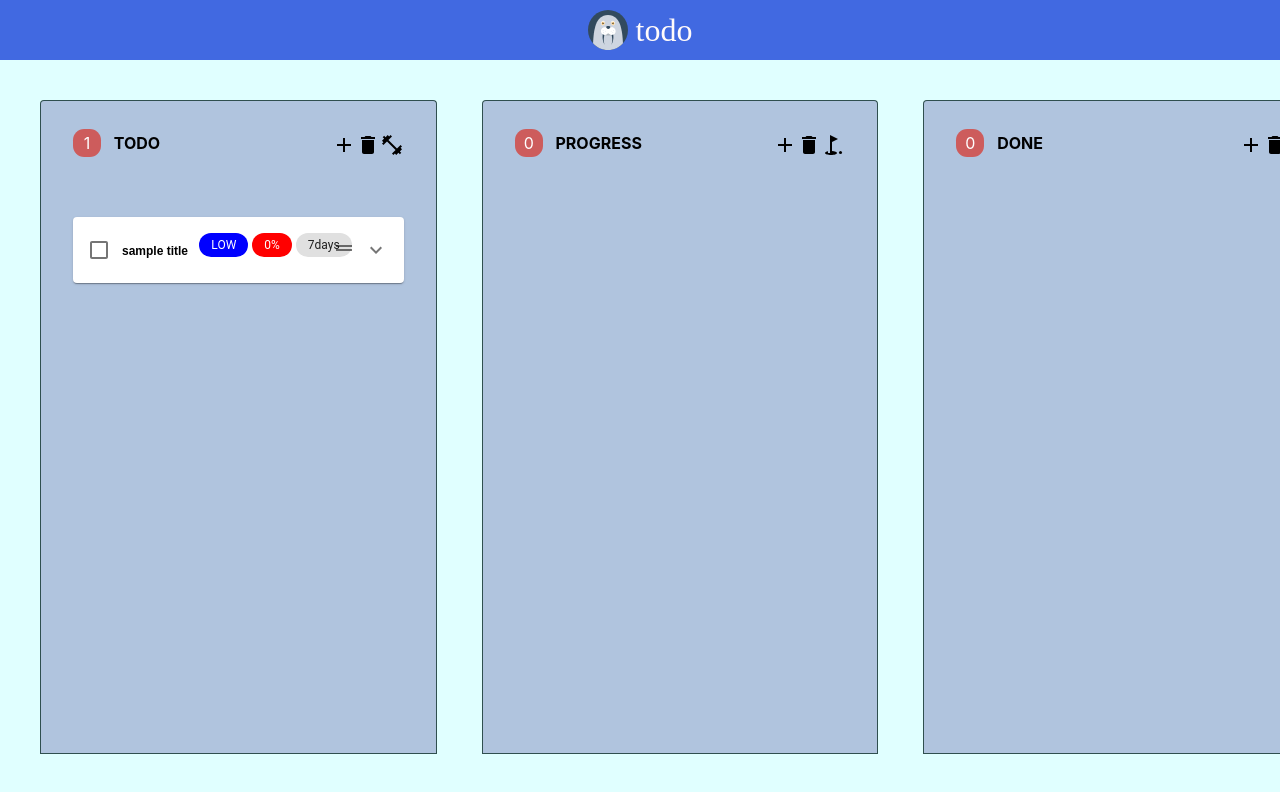
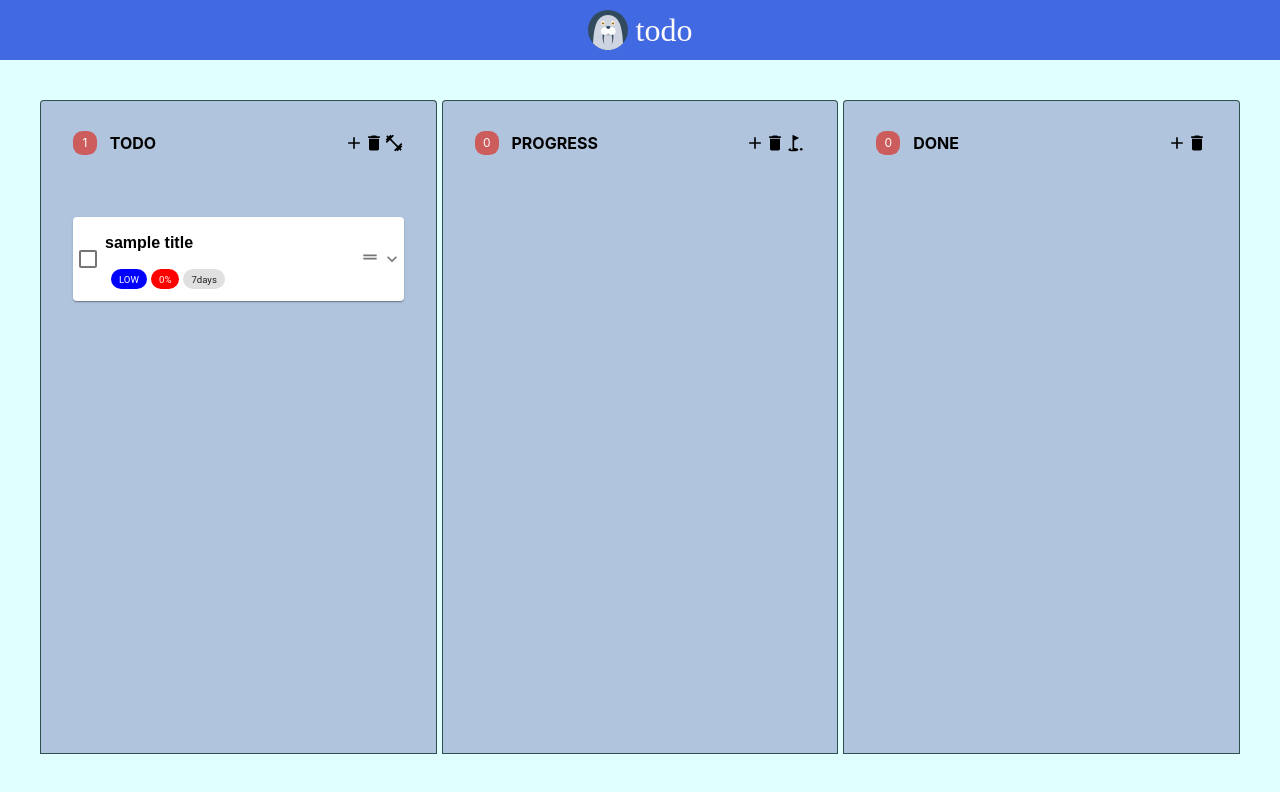
Before and after one commit to zodiac-G12/tod-o, a React (Create React App) app: page / in a window 1280 px wide. Shown: the top 792 px of the page. Built offline with nearby package versions, Linux system fonts and the light colour scheme; a web font is replaced by a local one.

Commit message:
autoPush

```diff
--- a/src/components/atoms/Container.tsx
+++ b/src/components/atoms/Container.tsx
@@ -3,7 +3,7 @@ import styled from '@emotion/styled';
 const Container = styled.div`
     background: lightcyan;
     width: ${()=>{
-        if (window.innerHeight < window.innerWidth) return "100vw";
+        if (window.innerHeight < window.innerWidth) return "auto";
         return "calc(150 * var(--vh))";
     }};
     height: calc(82.5 * var(--vh));
--- a/src/components/atoms/DragHandle.tsx
+++ b/src/components/atoms/DragHandle.tsx
@@ -1,13 +1,15 @@
 import React from 'react';
 
-import {SortableHandle} from 'react-sortable-hoc';
+import { SortableHandle } from 'react-sortable-hoc';
 
 import DragHandleIcon from '@material-ui/icons/DragHandle';
 import ListItemIcon from '@material-ui/core/ListItemIcon';
 
 const DragHandle = SortableHandle(() => (
-    <ListItemIcon>
-        <DragHandleIcon />
+    <ListItemIcon style={{padding:"0", minWidth: "calc(2.5 * var(--vh))", marginRight: "calc(1 * var(--vh))"}}>
+        <DragHandleIcon
+            style={{fontSize: "calc(2.5 * var(--vh))", padding:"0"}}
+        />
     </ListItemIcon>
 ));
 
--- a/src/components/atoms/MatrixCrownContainer.tsx
+++ b/src/components/atoms/MatrixCrownContainer.tsx
@@ -8,9 +8,8 @@ const MatrixCrownContainer = styled.div`
     padding: calc(4 * var(--vh)) calc(4 * var(--vh)) 0 calc(4 * var(--vh));
     width: ${()=>{
         if (window.innerHeight < window.innerWidth) return "calc((90vw - 20 * var(--vh)) / 3)";
-        return "calc((135 * var(--vh) - 20 * var(--vh)) / 3);";
+        return "calc((135 * var(--vh) - 20 * var(--vh)) / 3)";
     }};
-    lineHeight: calc(3.5 * var(--vh));
     background: lightsteelblue;
     border: solid 1px darkslategray;
     border-radius: calc(0.5 * var(--vh)) calc(0.5 * var(--vh)) 0 0;
--- a/src/components/atoms/NumEye.tsx
+++ b/src/components/atoms/NumEye.tsx
@@ -2,10 +2,11 @@ import styled from '@emotion/styled';
 
 const NumEye = styled.div`
     margin-right: 1vw;
-    height: calc(3.5 * var(--vh));
-    width: calc(3.5 * var(--vh));
-    margin-top: calc(-0.5 * var(--vh));
-    line-height: calc(3.5 * var(--vh));
+    font-size: calc(1.5 * var(--vh));
+    height: calc(3 * var(--vh));
+    width: calc(3 * var(--vh));
+    margin-top: calc(-0.25 * var(--vh));
+    line-height: calc(2.9 * var(--vh));
     text-align: center;
     border-radius: 40%;
     color: white;
--- a/src/components/atoms/TitleInput.tsx
+++ b/src/components/atoms/TitleInput.tsx
@@ -3,12 +3,15 @@ import styled from '@emotion/styled';
 const TitleInput = styled.input`
     outline: none;
     border: none;
-    font-size: calc(1.5 * var(--vh));
+    font-size: calc(2.0 * var(--vh));
+    padding-left: calc(1 * var(--vh));
     resize: none;
     color: black;
     font-weight: bold;
-    width: 70%;
-    margin-right: calc(5 * var(--vh));
+    width: ${()=>{
+        if (window.innerHeight < window.innerWidth) return "calc(((90vw - 20 * var(--vh)) / 3 - (5 * 2 * var(--vh))))";
+        return "calc((135 * var(--vh) - 20 * var(--vh)) / 3 - (6 * 2 * var(--vh)));";
+    }};
 `;
 
 export default TitleInput;
--- a/src/components/molecules/ActionIcons.tsx
+++ b/src/components/molecules/ActionIcons.tsx
@@ -9,11 +9,13 @@ const ActionIcons = (props) => {
     return (
         <>
             <AddIcon
+                style={{fontSize: "calc(2.5 * var(--vh))"}}
                 onClick={()=>{
                     props.setList(props.addList(props.category, props.list));
                 }}
             />
             <DeleteIcon
+                style={{fontSize: "calc(2.5 * var(--vh))"}}
                 onClick={()=>{
                     props.setList(props.deleteList(props.choiced, props.list));
                     props.setChoice([]);
@@ -21,6 +23,7 @@ const ActionIcons = (props) => {
             />
             {props.category==="TODO" && (
                 <FitnessCenterIcon
+                    style={{fontSize: "calc(2.5 * var(--vh))"}}
                     onClick={()=>{
                         props.setList(props.saveLists("category", "PROGRESS", props.choiced, props.list));
                         props.setChoice([]);
@@ -29,6 +32,7 @@ const ActionIcons = (props) => {
             )}
             {props.category==="PROGRESS" && (
                 <GolfCourseIcon
+                    style={{fontSize: "calc(2.5 * var(--vh))"}}
                     onClick={()=>{
                         props.setList(props.saveLists("category", "DONE", props.choiced, props.list));
                         props.setChoice([]);
--- a/src/components/molecules/DataInfos.tsx
+++ b/src/components/molecules/DataInfos.tsx
@@ -1,4 +1,6 @@
 import React from 'react';
+
+import { withStyles } from '@material-ui/core/styles';
 
 // material-ui components for dnd
 import ListItemSecondaryAction from '@material-ui/core/ListItemSecondaryAction';
@@ -14,44 +16,47 @@ const degreeToColorMap = {CRITICAL: "red", HIGH: "orange", MEDIUM: "green", PEND
 
 const DataInfos = (props) => {
     return (
-        <Flex>
-            <Chip style={{
-                    fontSize: "calc(1.5 * var(--vh))",
-                    marginLeft: "calc(-7 * var(--vh))",
-                    height: "calc(3 * var(--vh))",
-                    padding: "0",
+        <Flex style={{padding: "calc(1 * var(--vh)) 0 0 calc(5 * var(--vh))"}}>
+            <StyledChip style={{
+                    fontSize: "calc(1.2 * var(--vh))",
+                    // marginLeft: "calc(7 * var(--vh))",
+                    height: "calc(2.5 * var(--vh))",
                     marginTop: "calc(0.5 * var(--vh))",
                     color: "white",
                     background: degreeToColorMap[props.item.degree]
                 }}
                 label={props.item.degree}
             />
-            <Chip style={{
-                    fontSize: "calc(1.5 * var(--vh))",
+            <StyledChip style={{
+                    fontSize: "calc(1.2 * var(--vh))",
                     marginLeft: "calc(0.5 * var(--vh))",
-                    height: "calc(3 * var(--vh))",
-                    padding: "0",
+                    height: "calc(2.5 * var(--vh))",
                     marginTop: "calc(0.5 * var(--vh))",
                     color: "white",
                     background: `rgba(${Math.floor(255-255*parseInt(props.item.completeness)/100)},0,${Math.floor(255*parseInt(props.item.completeness)/100)},1)`
                 }}
                 label={props.item.completeness+"%"}
             />
-            <Chip
+            <StyledChip
                 style={{
-                    fontSize: "calc(1.5 * var(--vh))",
+                    fontSize: "calc(1.2 * var(--vh))",
                     marginLeft: "calc(0.5 * var(--vh))",
-                    height: "calc(3 * var(--vh))",
-                    padding: "0",
+                    height: "calc(2.5 * var(--vh))",
                     marginTop: "calc(0.5 * var(--vh))"
                 }}
                 label={new Date((new Date(props.item.dead_line) as any) - (new Date() as any)).getDate()-1+"days"}
             />
-            <ListItemSecondaryAction>
+            <ListItemSecondaryAction style={{padding:"0"}}>
                 <DragHandle />
             </ListItemSecondaryAction>
         </Flex>
     );
 }
 
+const StyledChip = withStyles({
+    label: {
+        padding: "0 calc(1 * var(--vh))"
+    }
+})(Chip);
+
 export default DataInfos;
--- a/src/components/molecules/DataTitle.tsx
+++ b/src/components/molecules/DataTitle.tsx
@@ -10,12 +10,14 @@ import TitleInput from '../atoms/TitleInput';
 const DataTitle = (props) => {
     return (
         <FormControlLabel
-            aria-label="Acknowledge"
             onClick={(event) => event.stopPropagation()}
             onFocus={(event) => event.stopPropagation()}
+            style={{marginLeft: 0, height: "calc(1.5 * var(--vh))", padding: "calc(1 * var(--vh))", fontSize: "calc(1.5 * var(--vh))"}}
             control={
                 <Checkbox
                     value={props.item.id}
+                    style={{marginTop: "calc(4 * var(--vh))", fontSize: "calc(1.5 * var(--vh))", width: 0,
+                        transform: `${window.innerHeight > window.innerWidth ? "scale(0.8, 0.8)" : "scale(1,1)"}`}}
                     checked={props.choiced.includes(props.item.id)}
                     onClick={(e)=>{
                         const id = parseInt((e.target as HTMLInputElement).value);
@@ -40,4 +42,5 @@ const DataTitle = (props) => {
     );
 };
 
+
 export default DataTitle;
--- a/src/components/organisms/SortableItem.tsx
+++ b/src/components/organisms/SortableItem.tsx
@@ -1,4 +1,6 @@
 import React from 'react';
+
+import { withStyles } from '@material-ui/core/styles';
 
 // dnd
 import { SortableElement } from 'react-sortable-hoc';
@@ -19,6 +21,7 @@ import TextField from '@material-ui/core/TextField';
 
 // atoms components
 import Flexy from '../atoms/Flexy';
+import Flex from '../atoms/Flex';
 import DescriptionTextarea from '../atoms/DescriptionTextarea';
 import OriginalLi from '../atoms/OriginalLi';
 
@@ -31,12 +34,10 @@ const degreeToColorMap = {CRITICAL: "red", HIGH: "orange", MEDIUM: "green", PEND
 
 const SortableItem = SortableElement((props) => (
     <OriginalLi tabIndex={0}>
-        <Accordion key={`ac-${props.index}-${props.item.id}`} style={{marginTop: "calc(1 * var(--vh))"}}>
-            <AccordionSummary
-                expandIcon={ <ExpandMoreIcon /> }
-                aria-label="Expand"
-                aria-controls="additional-actions1-content"
-                id="additional-actions1-header"
+        <Accordion key={`ac-${props.index}-${props.item.id}`} style={{overflow: "scroll", marginTop: "calc(1 * var(--vh))"}}>
+            <StyledAccordionSummary
+                expandIcon={ <StyledExpandMoreIcon style={{fontSize: "calc(2.5 * var(--vh))"}} /> }
+                style={{paddingLeft: 0}}
             >
                 <DataTitle
                     item={props.item}
@@ -48,44 +49,70 @@ const SortableItem = SortableElement((props) => (
                     saveList={props.saveList}
                 />
                 <DataInfos item={props.item} />
-            </AccordionSummary>
-            <AccordionDetails>
+            </StyledAccordionSummary>
+            <AccordionDetails
+                style={{padding: "calc(1.5 * var(--vh))"}}
+            >
                 <Typography component={'div'} color="textSecondary">
                     {/*description form*/}
                     <DescriptionTextarea
                         value={props.item.description}
                         onChange={(e)=>{
-                            (async() => {
                             // FIXME too heavy
-                                console.log("in")
+                            console.log("in", e)
+                            console.log(e.target.scrollHeight)
+                            e.target.style.height = "10px";
+                            e.target.style.height = String(e.target.scrollHeight) + "px";
+                            // console.log(e.scrollHeight)
                             const value = e.target.value;
                             // e.target.value = value;
                             // await (new Promise(resolve => setTimeout(resolve, 1000)));
                             props.setList(props.saveList("description", value, props.item.id, props.list));
-                            })();
                         }}
                     />
                     {/*completeness form*/}
-                    <Flexy style={{marginBottom:"calc(2 * var(--vh))"}}>
-                        <div style={{marginRight:"calc(1 * var(--vh))",color:"black"}}>Completeness:</div>
-                        <GolfCourseIcon style={{marginRight:"calc(2 * var(--vh))"}}/>
-                        <Slider
+                    <Flex style={{marginBottom: "calc(2 * var(--vh))", fontSize: "calc(1.5 * var(--vh))"}}>
+                        <div style={{
+                            fontSize: "calc(2.0 * var(--vh))",
+                            marginRight: "calc(1 * var(--vh))",
+                            color: "black"
+                        }}>
+                            Completeness:
+                        </div>
+                        <GolfCourseIcon style={{
+                            fontSize: "calc(2.5 * var(--vh))",
+                            marginRight: "calc(1 * var(--vh))"
+                        }}/>
+                        <StyledSlider
                             defaultValue={props.item.completeness}
                             aria-labelledby="discrete-slider-always"
                             step={1}
-                            valueLabelDisplay="on"
+                            valueLabelDisplay="auto"//"on"
                             onChange={throttle(100, (_, n) => {
                                 if(Array.isArray(n)) return;
                                 if(n!==0 && !n) return;
                                 props.setList(props.saveList("completeness", n, props.item.id, props.list));
                             }, false)}
                         />
-                        <div style={{marginLeft:"calc(2 * var(--vh))", width:"calc(5 * var(--vh))", color:"black"}}>[%]</div>
-                    </Flexy>
+                        <div style={{
+                            fontSize: "calc(2.0 * var(--vh))",
+                            marginLeft: "calc(2 * var(--vh))",
+                            width: "calc(5 * var(--vh))",
+                            color: "black"
+                        }}>
+                            [%]
+                        </div>
+                    </Flex>
                     {/*degree form*/}
+                    <Flex style={{flexWrap: "wrap"}}>
                     {degrees.map(degree => {
                         return (
-                            <Chip key={`ch-${degree}`} label={degree} style={{
+                            <StyledChip key={`ch-${degree}`} label={degree} style={{
+                                    marginBottom: "calc(1.5 * var(--vh))",
+                                    marginRight: "calc(0.5 * var(--vh))",
+                                    height: "calc(2.5 * var(--vh))",
+                                    lineHeight: "calc(2.5 * var(--vh))",
+                                    fontSize: "calc(1.2 * var(--vh))",
                                     color: props.item.degree!==degree?"rgba(0,0,0,0.87)":"white",
                                     background: props.item.degree!==degree?"#e0e0e0": degreeToColorMap[props.item.degree]
                                 }}
@@ -95,12 +122,21 @@ const SortableItem = SortableElement((props) => (
                             />
                         );
                     })}
+                    </Flex>
                     {/*dead_line form*/}
-                    <form>
-                        <TextField
-                            label={<div style={{color:"black"}}>Dead Line</div>}
+                    <StyledTextField
+                        label={
+                            <div style={{
+                                    fontSize: "calc(2.5 * var(--vh))",
+                                    color:"black"
+                            }}>
+                                Dead Line
+                            </div>
+                        }
                         type="datetime-local"
-                            style={{marginTop:"calc(2 * var(--vh))"}}
+                        style={{
+                            marginTop:"calc(2 * var(--vh))",
+                        }}
                         defaultValue={props.item.dead_line.replace(/\//g,"-").replace(" ","T")}
                         InputLabelProps={{
                             shrink: true,
@@ -110,11 +146,43 @@ const SortableItem = SortableElement((props) => (
                             props.setList(props.saveList("dead_line", value, props.item.id, props.list));
                         }}
                     />
-                    </form>
                 </Typography>
             </AccordionDetails>
         </Accordion>
     </OriginalLi>
 ));
-
+const StyledChip = withStyles({
+    label: {
+        padding: "0 calc(1 * var(--vh))"
+    }
+})(Chip);
+const StyledTextField = withStyles({
+    root: {
+        fontSize: "calc(1.5 * var(--vh))"
+    }
+})(TextField);
+const StyledAccordionSummary = withStyles({
+    expandIcon: {
+        padding: 0
+    },
+    content: {
+        display: `${window.innerHeight > window.innerWidth ? "block" : "block"}`,
+    }
+})(AccordionSummary);
+const StyledSlider = withStyles({
+    root: {
+        marginTop: `${window.innerHeight > window.innerWidth ? "calc(-1.5 * var(--vh))" : "0"}`,
+        width: "30%"
+    },
+    valueLabel: {
+        fontSize: "calc(1.5 * calc(var(--vh)))",
+        // width: "calc(1.5 * calc(var(--vh)))",
+        // height: "calc(1.5 * calc(var(--vh)))"
+    },
+})(Slider);
+const StyledExpandMoreIcon = withStyles({
+    root: {
+        padding: "0"
+    }
+})(ExpandMoreIcon);
 export default SortableItem;
```
Also changed, not shown: public/index.css (+0 -8 lines), src/components/atoms/DescriptionTextarea.tsx (+6 -2 lines), 14 other files (tests, documents, lock files or other folders). Lines whose indentation alone changed are shown as unchanged.
